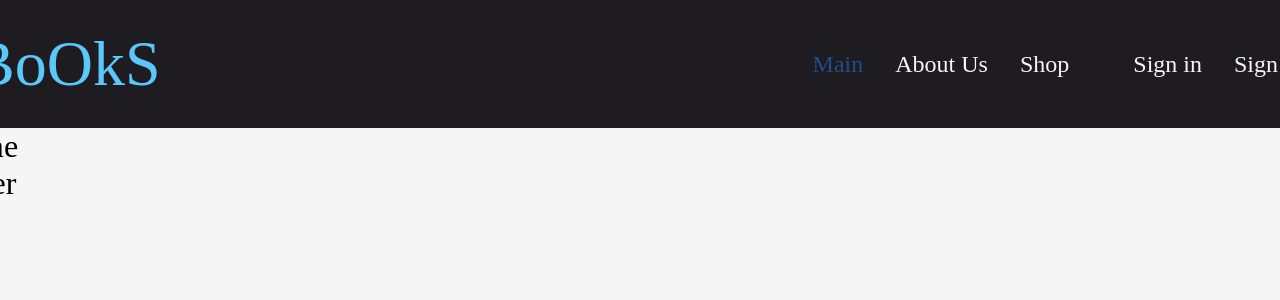
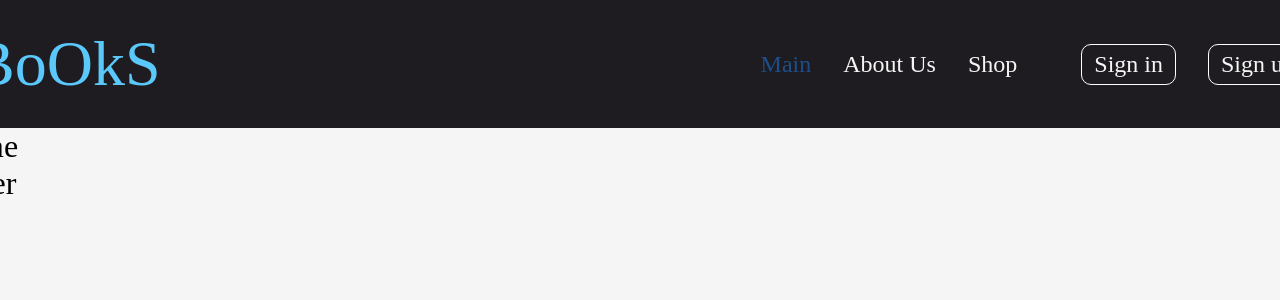
Before and after one commit to samolazoff/Books-shop, a React (Create React App) app in the folder client/: page / in a window 1280 px wide. Shown: the top 300 px of the page. Built offline with nearby package versions, Linux system fonts and the light colour scheme; a web font is replaced by a local one.

Commit message:
Add  style for login

```diff
--- a/client/src/components/NavItem/NavItem.scss
+++ b/client/src/components/NavItem/NavItem.scss
@@ -7,3 +7,6 @@
 .navbar-item a.active{
     color: $clr-main-title;
 }
+.navbar-item a:hover{
+    color: $clr-active;
+}
--- a/client/src/components/NavLogin/NavLogin.jsx
+++ b/client/src/components/NavLogin/NavLogin.jsx
@@ -5,7 +5,7 @@ import {NavLink} from 'react-router-dom';
 function NavLogin (props) {
     const data=props.dataset;
     return (
-        <li className='navbar-item'>
+        <li className='navbar-item navbar-item__login'>
             <NavLink to={data.href} key={data.href}> {data.name}</NavLink>
         </li>
     )
--- a/client/src/components/NavLogin/NavLogin.scss
+++ b/client/src/components/NavLogin/NavLogin.scss
@@ -0,0 +1,10 @@
+@import "../../styles/variables.scss";
+
+.navbar-item__login{
+    padding: .25em .5em;
+    border: 1px solid $bgc-add;
+    border-radius: 10px;
+}
+.navbar-item__login:hover{
+    border-color: $clr-active;
+}
```
Also changed, not shown: 1 other file (tests, documents, lock files or other folders).
